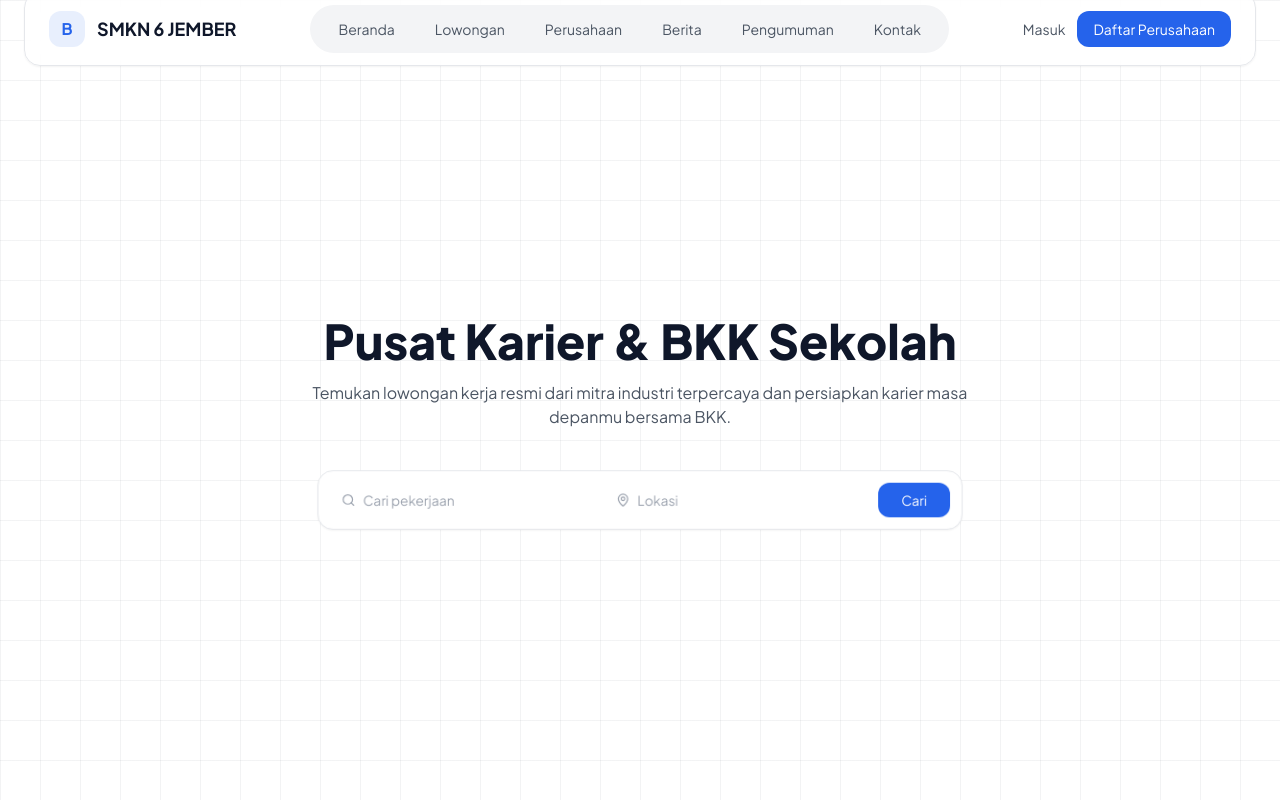
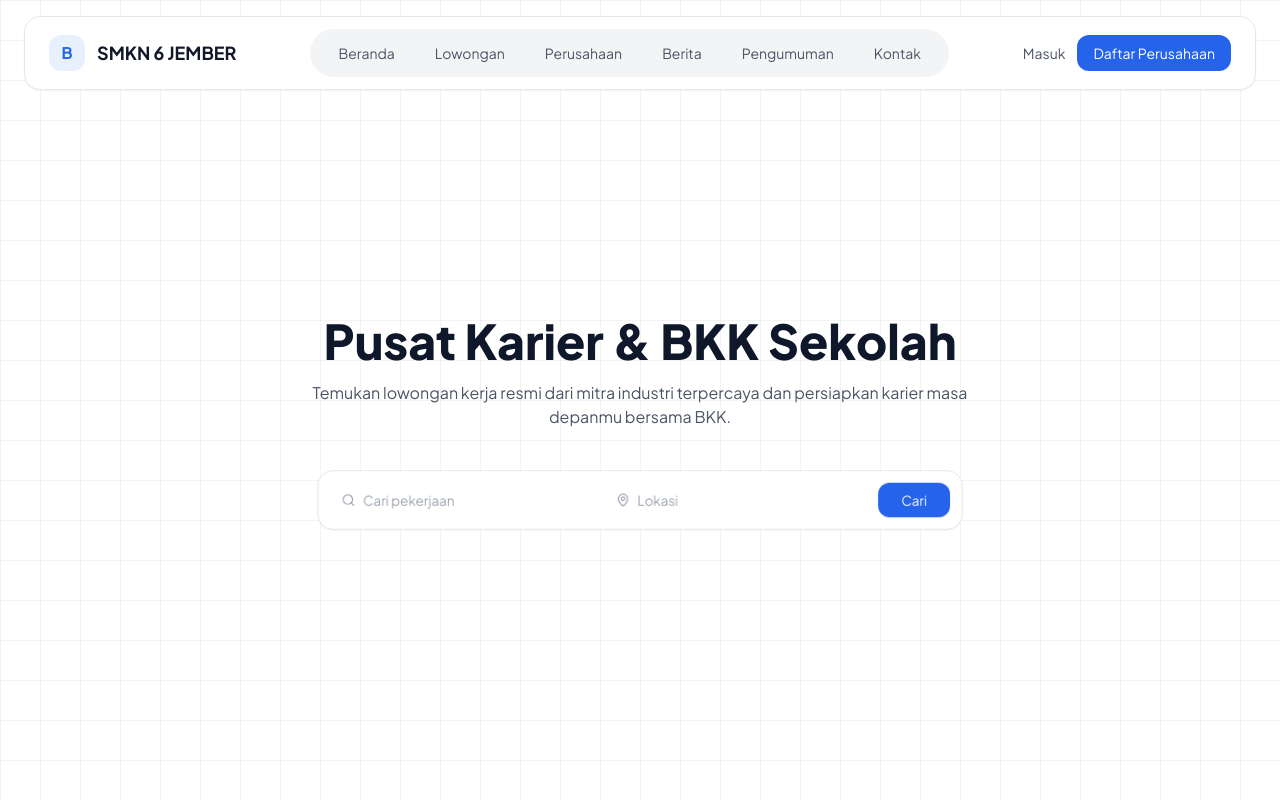
Before and after one commit to DanzSukaRgb/bkk-fe, a React (Vite) app: page / in a window 1280 px wide. Shown: the top 800 px of the page. Built offline with nearby package versions, Linux system fonts and the light colour scheme.

Commit message:
refactor(Navbar): simplify structure and improve accessibility

```diff
--- a/src/components/layout/Navbar.jsx
+++ b/src/components/layout/Navbar.jsx
@@ -2,17 +2,16 @@ import { useState } from "react";
 import { Menu } from "lucide-react";
 import { Link } from "react-router-dom";
 import Sidebar from "./Sidebar";
-import Reveal from "../Reveal";
 
 export default function Navbar() {
     const [open, setOpen] = useState(false);
 
     return (
         <>
+            {/* NAVBAR */}
             <header className="fixed top-4 left-0 right-0 z-50">
                 <div className="max-w-7xl mx-auto px-6">
-                    <Reveal
-                        as="div"
+                    <div
                         className="
               bg-white/80 backdrop-blur-md
               border border-gray-200
@@ -20,18 +19,17 @@ export default function Navbar() {
               shadow-sm
               px-6 py-3
               flex items-center justify-between
-              down
             "
                     >
                         {/* LOGO */}
-                        <div className="flex items-center gap-3">
+                        <Link to="/" className="flex items-center gap-3">
                             <div className="w-9 h-9 rounded-xl bg-primary/10 flex items-center justify-center font-bold text-primary">
                                 B
                             </div>
-                            <span className="font-bold text-lg">
+                            <span className="font-bold text-lg text-gray-900">
                                 SMKN 6 JEMBER
                             </span>
-                        </div>
+                        </Link>
 
                         {/* DESKTOP MENU */}
                         <nav className="hidden xl:flex items-center gap-2 bg-gray-100 rounded-full px-3 py-2 text-sm">
@@ -64,12 +62,15 @@ export default function Navbar() {
                                 Masuk
                             </button>
 
-                            <button className="
-                hidden xl:block
-                text-sm px-4 py-2
-                rounded-xl
-                bg-primary text-white
-              ">
+                            <button
+                                className="
+                  hidden xl:block
+                  text-sm px-4 py-2
+                  rounded-xl
+                  bg-primary text-white
+                  hover:opacity-90
+                "
+                            >
                                 Daftar Perusahaan
                             </button>
 
@@ -77,11 +78,12 @@ export default function Navbar() {
                             <button
                                 onClick={() => setOpen(true)}
                                 className="xl:hidden p-2 rounded-lg hover:bg-gray-100"
+                                aria-label="Open menu"
                             >
                                 <Menu className="w-5 h-5" />
                             </button>
                         </div>
-                    </Reveal>
+                    </div>
                 </div>
             </header>
 
```
